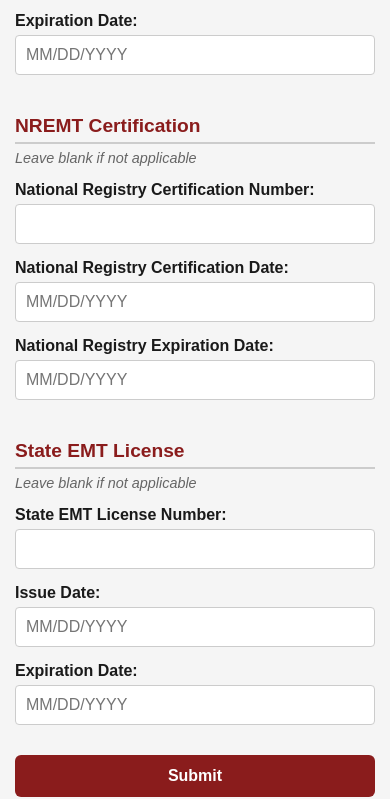
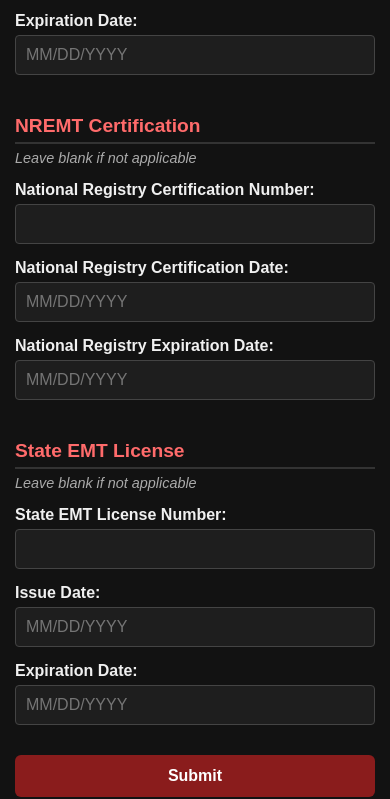
Before and after one commit to Bkrboy98/BLFD-ImageTrend-Reg, a plain HTML site: page index.html in a window 390 px wide. Shown: the part 1201-2000 px from the top of the page. Drawn offline with Linux system fonts and the light colour scheme.

Commit message:
Update index.html for better mobile experience and dark mode

```diff
--- a/index.html
+++ b/index.html
@@ -12,24 +12,24 @@
 
     body {
       font-family: Arial, sans-serif;
-      background-color: #f5f5f5;
+      background-color: #121212;
       margin: 0;
       padding: 20px;
       max-width: 800px;
       margin-left: auto;
       margin-right: auto;
-      color: #1a1a1a;
+      color: #f0f0f0;
     }
 
     h1 {
       text-align: center;
-      color: #8A1C1C;
+      color: #ff6b6b;
       margin-bottom: 30px;
     }
 
     h2 {
-      color: #8A1C1C;
-      border-bottom: 2px solid #ccc;
+      color: #ff6b6b;
+      border-bottom: 2px solid #333;
       padding-bottom: 5px;
       margin-top: 40px;
     }
@@ -46,16 +46,17 @@
       width: 100%;
       padding: 12px;
       margin-top: 5px;
-      border: 1px solid #ccc;
+      border: 1px solid #444;
       border-radius: 4px;
       font-size: 1rem;
-      background-color: #ffffff;
+      background-color: #1e1e1e;
+      color: #f0f0f0;
     }
 
     input:focus,
     select:focus,
     textarea:focus {
-      border-color: #8A1C1C;
+      border-color: #ff6b6b;
       outline: none;
     }
 
@@ -79,7 +80,7 @@
     .note {
       font-size: 0.9em;
       font-style: italic;
-      color: #666;
+      color: #aaaaaa;
       margin-top: -10px;
       margin-bottom: 10px;
     }
```
